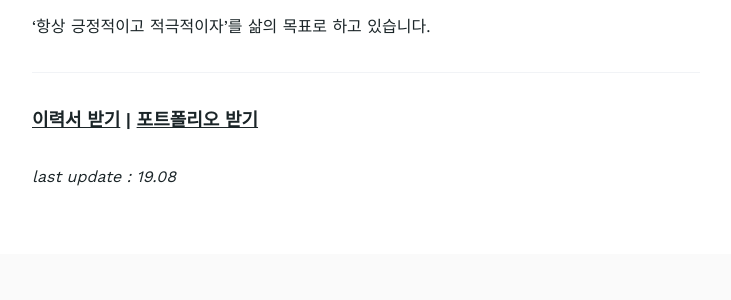
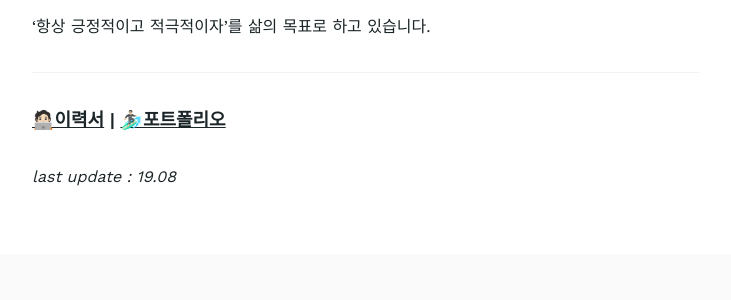
Before and after one commit to tjrichard/tjrichard.github.io, a Jekyll site: the page built from _pages/about.md, in a window 1280 px wide. Shown: the part 725-1025 px from the top of the page, without its empty margins (274-1005 px from the left). Built offline with Jekyll 4.4.1, drawn with Linux system fonts in a browser that asks for light colours.

Commit message:
about.md change

```diff
--- a/_pages/about.md
+++ b/_pages/about.md
@@ -10,6 +10,6 @@ image: '/images/pages/about.jpeg'
 
 ---
 
-##### [이력서 받기](/assets/Resume_Seunghwan_1908.pdf)   |   [포트폴리오 받기](/assets/Portfolio_Seunghwan_1906.pdf)
+##### [🧑🏻‍💻이력서](/assets/Resume_Seunghwan_1908.pdf)   |   [🏄🏻‍♂️포트폴리오](/assets/Portfolio_Seunghwan_1906.pdf)
 
 _last update : 19.08_
```
Also changed, not shown: 1 other file.
